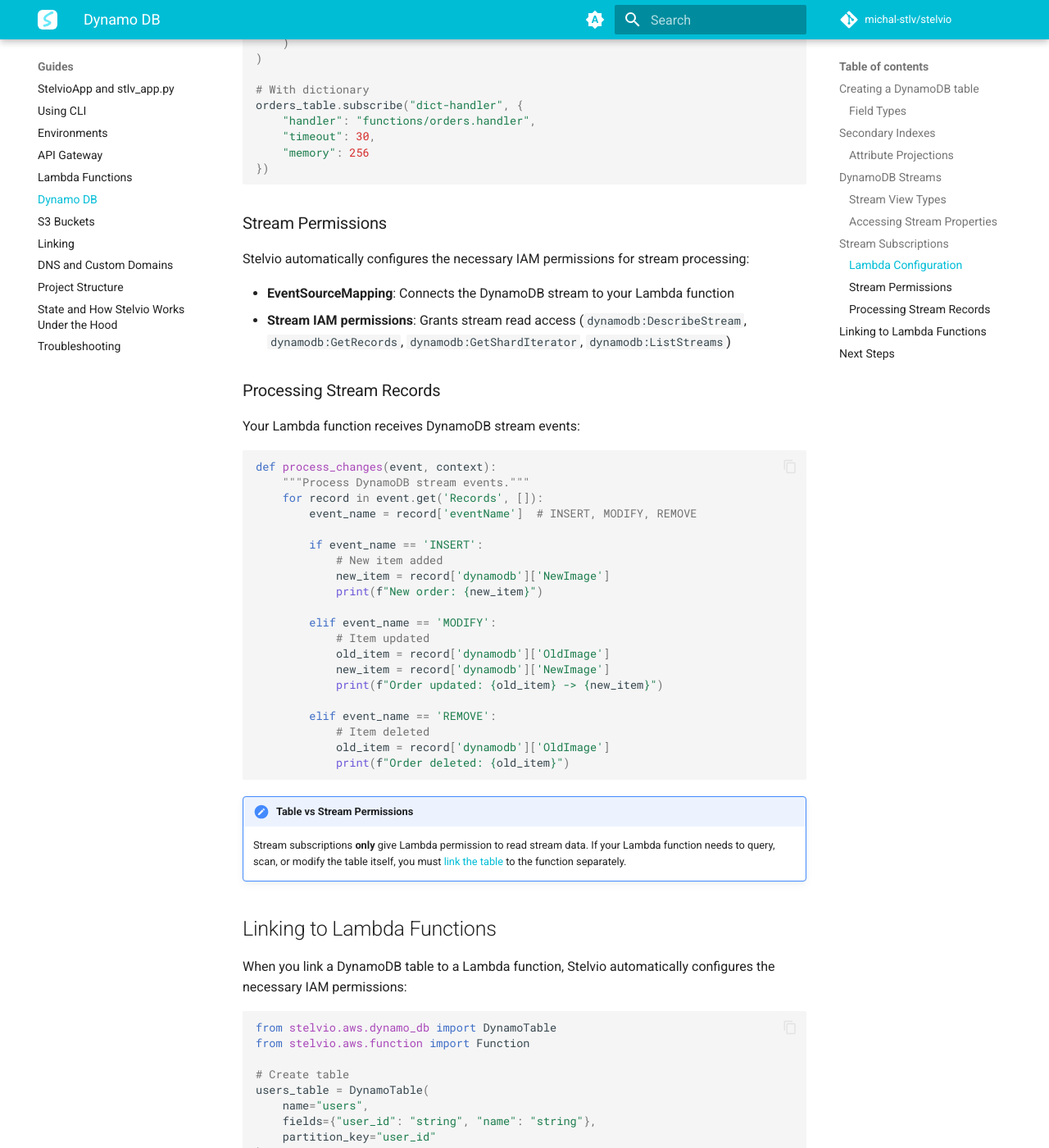
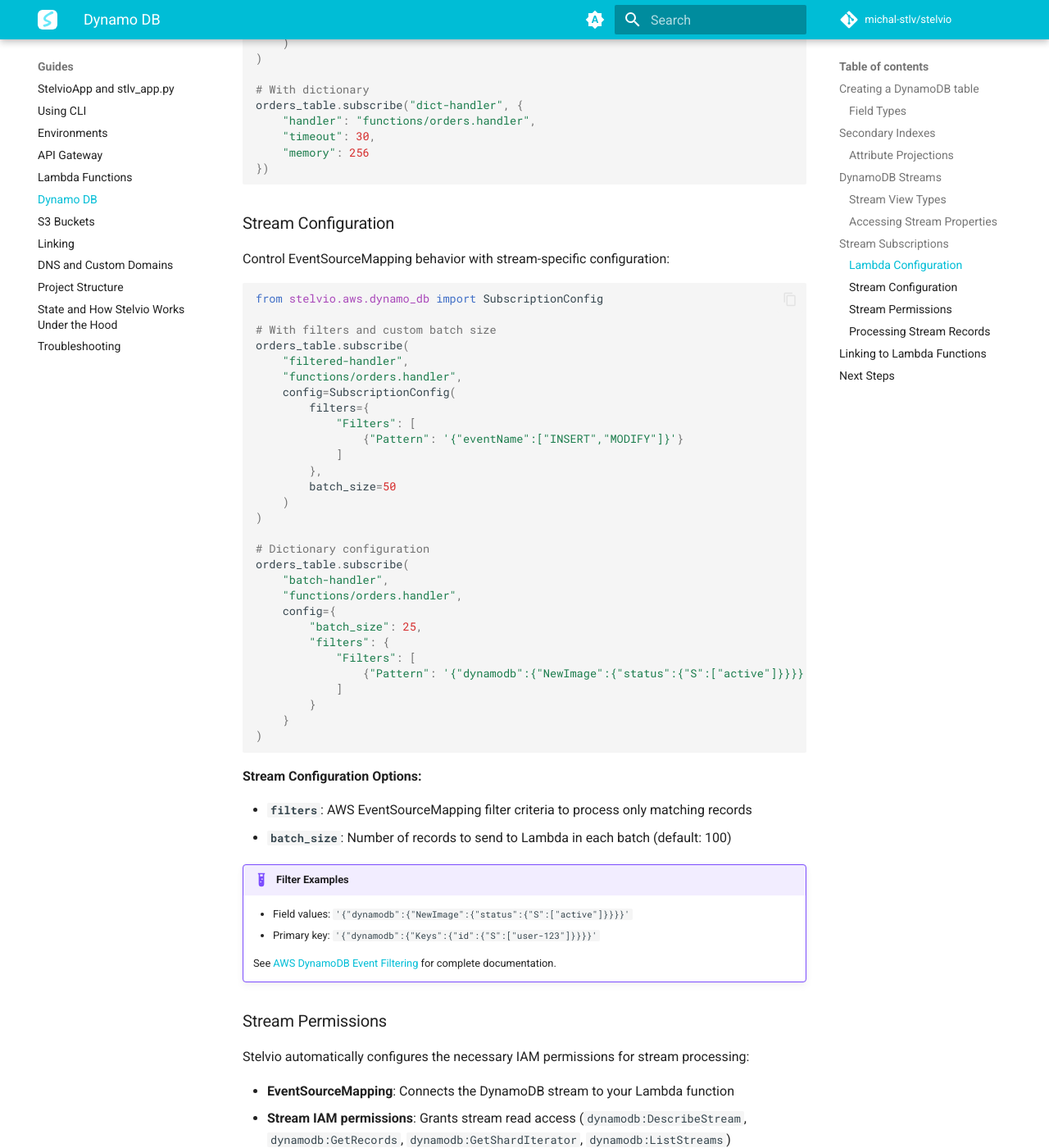
Before and after one commit to stelviodev/stelvio, an MkDocs documentation site: the page built from docs/guides/dynamo-db.md, in a window 1280 px wide and 1400 px high, scrolled down 5533 px. Shown: the whole window at 82% size. Built offline with MkDocs 1.6.1 and Material for MkDocs 9.7.7, drawn with Linux system fonts in a browser that asks for light colours; comment, search, counter and statistics services are not loaded; some of the changed text lies outside the part shown.

Commit message:
feat: subscriptionconfig

````diff
--- a/docs/guides/dynamo-db.md
+++ b/docs/guides/dynamo-db.md
@@ -195,7 +195,7 @@
 ```
 
 !!! warning "Stream Retention"
-    DynamoDB streams retain data for **24 hours only**. After that, the data is automatically deleted. Plan your stream processing accordingly.
+    DynamoDB streams retain data for **24 hours only**. This is a fixed AWS service limit that cannot be changed. After 24 hours, stream records are automatically deleted. Plan your stream processing accordingly.
 
 ## Stream Subscriptions
 
@@ -248,6 +248,53 @@
     "memory": 256
 })
 ```
+
+### Stream Configuration
+
+Control EventSourceMapping behavior with stream-specific configuration:
+
+```python
+from stelvio.aws.dynamo_db import SubscriptionConfig
+
+# With filters and custom batch size
+orders_table.subscribe(
+    "filtered-handler",
+    "functions/orders.handler",
+    config=SubscriptionConfig(
+        filters={
+            "Filters": [
+                {"Pattern": '{"eventName":["INSERT","MODIFY"]}'}
+            ]
+        },
+        batch_size=50
+    )
+)
+
+# Dictionary configuration
+orders_table.subscribe(
+    "batch-handler",
+    "functions/orders.handler",
+    config={
+        "batch_size": 25,
+        "filters": {
+            "Filters": [
+                {"Pattern": '{"dynamodb":{"NewImage":{"status":{"S":["active"]}}}}'}
+            ]
+        }
+    }
+)
+```
+
+**Stream Configuration Options:**
+
+- **`filters`**: AWS EventSourceMapping filter criteria to process only matching records
+- **`batch_size`**: Number of records to send to Lambda in each batch (default: 100)
+
+!!! example "Filter Examples"
+    - Field values: `'{"dynamodb":{"NewImage":{"status":{"S":["active"]}}}}'`
+    - Primary key: `'{"dynamodb":{"Keys":{"id":{"S":["user-123"]}}}}'`
+
+    See [AWS DynamoDB Event Filtering](https://docs.aws.amazon.com/lambda/latest/dg/with-ddb-filtering.html) for complete documentation.
 
 ### Stream Permissions
 
````
Also changed, not shown: 2 other files.
